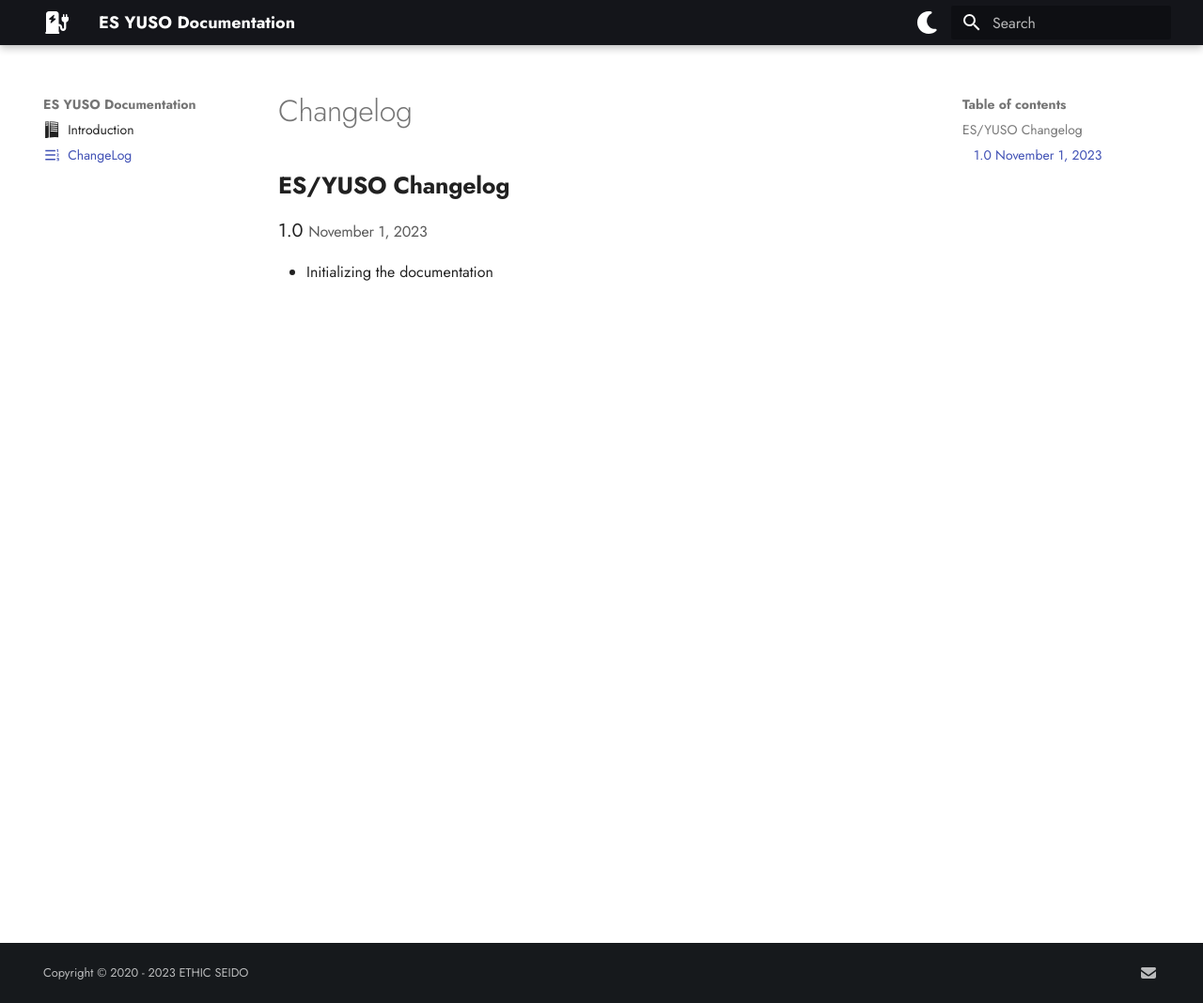
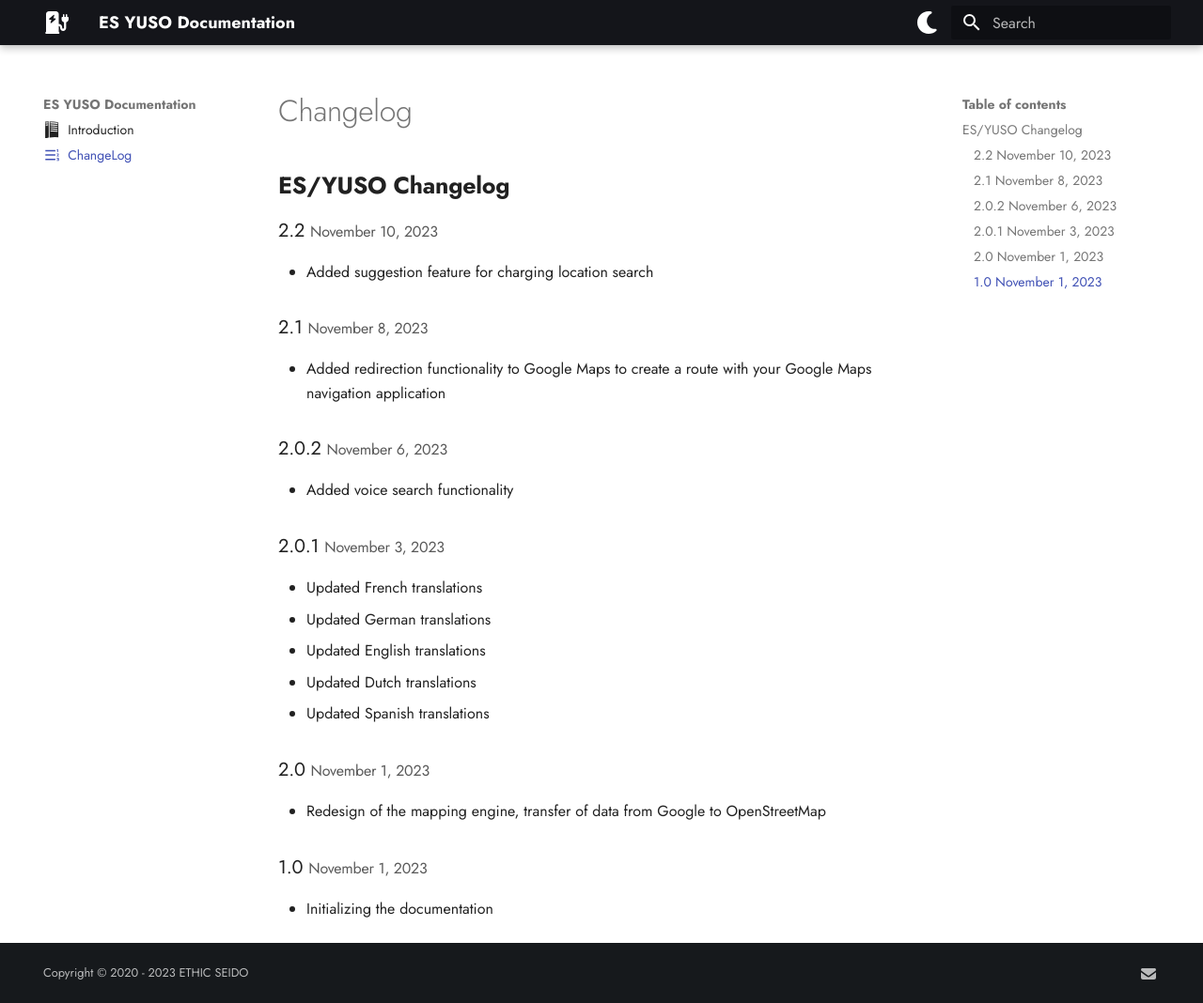
Before and after one commit to ethic-seido/yuso_documentation, an MkDocs documentation site: the page built from docs/changelog.md, in a window 1280 px wide and 1068 px high. Shown: the whole window at 94% size. Built offline with MkDocs 1.6.1 and Material for MkDocs 9.7.7, drawn with Linux system fonts in a browser that asks for light colours.

Commit message:
increment version in changelog + add information about version

```diff
--- a/docs/changelog.md
+++ b/docs/changelog.md
@@ -6,5 +6,24 @@ description: displaying service update information
 
 ## **ES/YUSO Changelog**
 
+### 2.2 <small>November 10, 2023</small>
+- Added suggestion feature for charging location search
+
+### 2.1 <small>November 8, 2023</small>
+- Added redirection functionality to Google Maps to create a route with your Google Maps navigation application
+
+### 2.0.2 <small>November 6, 2023</small>
+- Added voice search functionality
+
+### 2.0.1 <small>November 3, 2023</small>
+- Updated French translations
+- Updated German translations
+- Updated English translations
+- Updated Dutch translations
+- Updated Spanish translations
+
+### 2.0 <small>November 1, 2023</small>
+- Redesign of the mapping engine, transfer of data from Google to OpenStreetMap
+
 ### 1.0 <small>November 1, 2023</small>
 - Initializing the documentation
```
Also changed, not shown: docs/index.md (+1 -1 lines).
